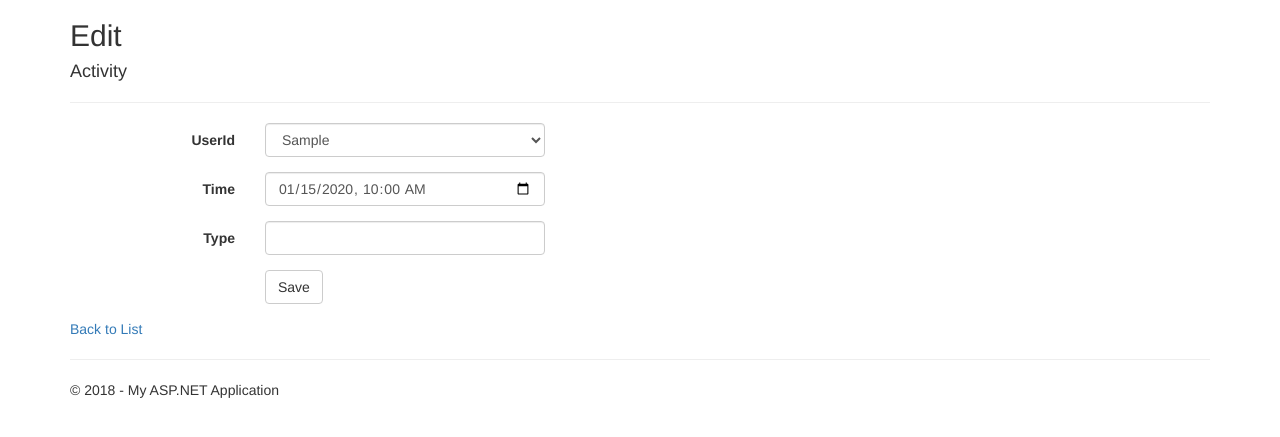
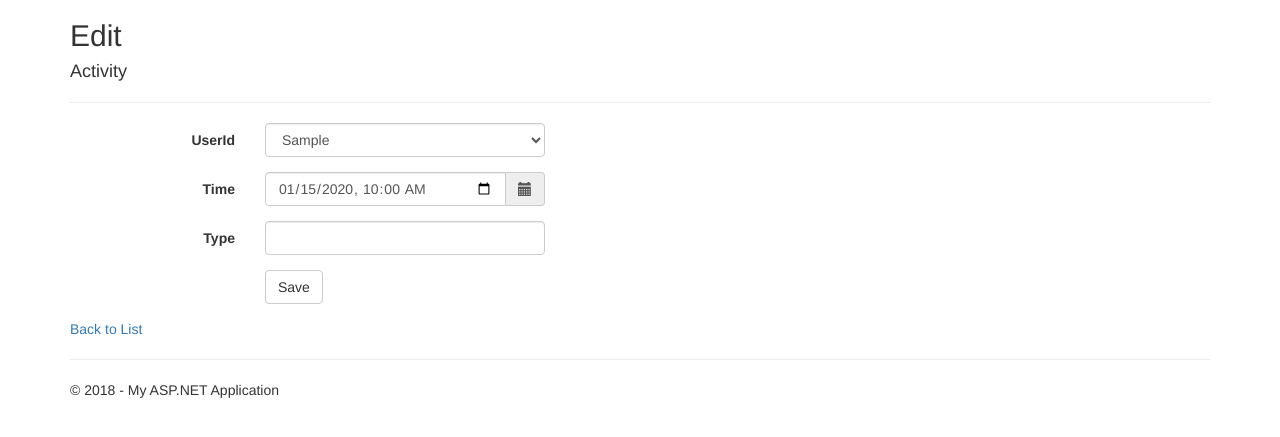
Before and after one commit to am1guma/ClockMe, an ASP.NET MVC app: page /Activities/Edit/1 in a window 1280 px wide. Shown: the part 51-488 px from the top of the page. Run offline with ASP.NET Core 8 and stand-ins for ASP.NET MVC 5, Linux system fonts and the light colour scheme; tables that the repository leaves empty hold one stand-in row (values such as "Sample post"); the project's own start-up code is not run, and a stand-in starts its controllers and pages; some libraries are stand-ins or nearby versions.

Commit message:
datetime

```diff
--- a/ClockMe/Content/Site.css
+++ b/ClockMe/Content/Site.css
@@ -22,3 +22,7 @@ select,
 textarea {
     max-width: 280px;
 }
+
+#datetimepicker {
+    width: 280px;
+}
--- a/ClockMe/Views/Activities/Edit.cshtml
+++ b/ClockMe/Views/Activities/Edit.cshtml
@@ -28,8 +28,13 @@
     <div class="form-group">
         @Html.LabelFor(model => model.Time, htmlAttributes: new { @class = "control-label col-md-2" })
         <div class="col-md-10">
+            <div class='input-group date' id='datetimepicker'>
                 @Html.EditorFor(model => model.Time, new { htmlAttributes = new { @class = "form-control" } })
                 @Html.ValidationMessageFor(model => model.Time, "", new { @class = "text-danger" })
+                <span class="input-group-addon">
+                    <span class="glyphicon glyphicon-calendar"></span>
+                </span>
+            </div>
         </div>
     </div>
 
@@ -54,5 +59,10 @@
 </div>
 
 @section Scripts {
+    <script type="text/javascript">
+        $(function () {
+            $('#datetimepicker').datetimepicker();
+        });
+    </script>
     @Scripts.Render("~/bundles/jqueryval")
 }
--- a/ClockMe/Views/Shared/_Layout.cshtml
+++ b/ClockMe/Views/Shared/_Layout.cshtml
@@ -45,5 +45,8 @@
     @Scripts.Render("~/bundles/jquery")
     @Scripts.Render("~/bundles/bootstrap")
     @RenderSection("scripts", required: false)
+    <script src="https://cdnjs.cloudflare.com/ajax/libs/moment.js/2.10.6/moment.min.js"></script>
+    <script src="https://cdnjs.cloudflare.com/ajax/libs/bootstrap-datetimepicker/4.17.37/js/bootstrap-datetimepicker.min.js"></script>
+    <link rel="stylesheet" href="https://cdnjs.cloudflare.com/ajax/libs/bootstrap-datetimepicker/4.17.37/css/bootstrap-datetimepicker.min.css" />
 </body>
 </html>
```
Lines whose indentation alone changed are shown as unchanged.
